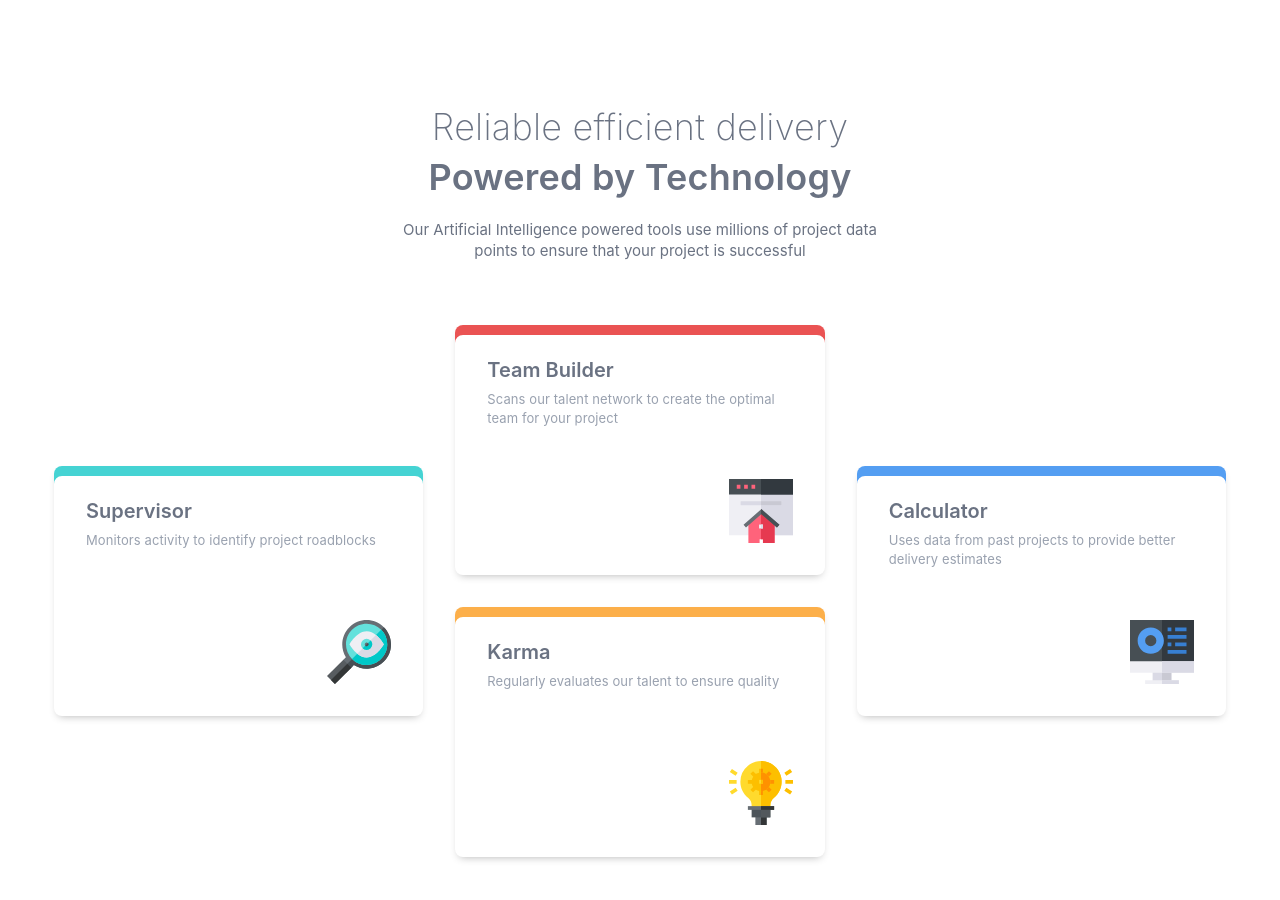
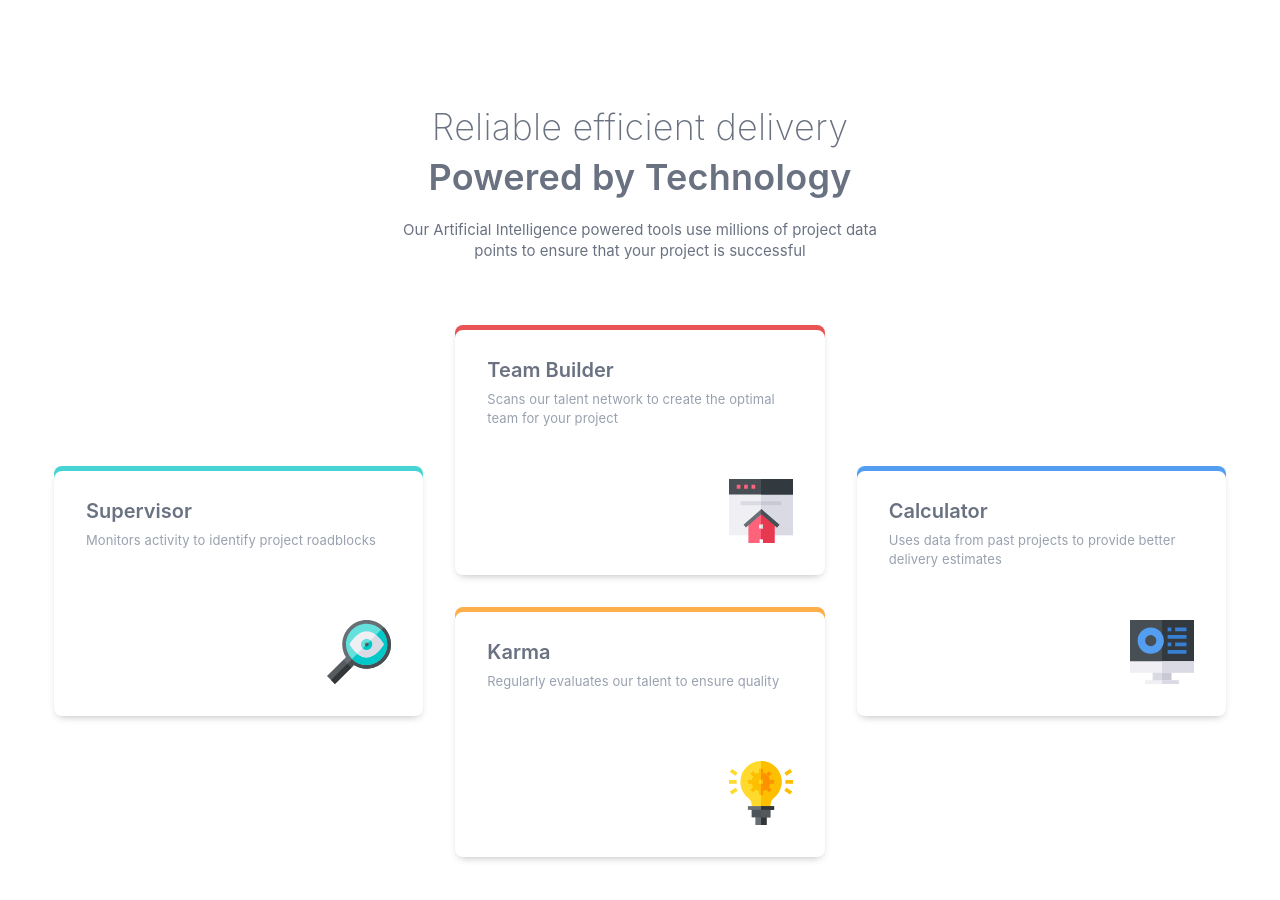
Before and after one commit to fringe4life/four-cards, a React (Vite) app: page / in a window 1280 px wide. Shown: the top 900 px of the page. Built offline with nearby package versions, Linux system fonts and the light colour scheme.

Commit message:
reduced top box shadow

```diff
--- a/src/data.ts
+++ b/src/data.ts
@@ -12,7 +12,7 @@ export default [
         id:1,
         md: [ "md:col-start-2", "md:col-span-2", 'md:row-span-full',  ],
         xl: ["xl:col-[1]", "xl:row-start-[2]", "xl:row-span-2"],
-        shadow: "shadow-[inset_0_10px_0_0_#45d3d3,0_4px_8px_-4px_#0000004d]"
+        shadow: "shadow-[inset_0_5px_0_0_#45d3d3,0_4px_8px_-4px_#0000004d]"
     },
     {
         title: 'Team Builder',
@@ -21,7 +21,7 @@ export default [
         id:2,
         md:["md:col-start-1", "md:col-span-2", "md:row-start-2", 'md:row-end-auto'],
         xl: ["xl:col-[2]", "xl:row-start-0", "xl:row-span-2"],
-        shadow: "shadow-[inset_0_10px_0_0_#ea5353,0_4px_8px_-4px_#0000004d]"
+        shadow: "shadow-[inset_0_5px_0_0_#ea5353,0_4px_8px_-4px_#0000004d]"
 
     },
     {
@@ -31,7 +31,7 @@ export default [
         id:3,
         md:[ "md:col-start-3", "md:col-span-2", "md:row-[2]",],
         xl: ["xl:col-[2]", "xl:row-start-3", "xl:row-span-2"],
-        shadow: "shadow-[inset_0_10px_0_0_#fcaf4a,0_4px_8px_-4px_#0000004d]"
+        shadow: "shadow-[inset_0_5px_0_0_#fcaf4a,0_4px_8px_-4px_#0000004d]"
     },
     {
         title: 'Calculator',
@@ -40,7 +40,7 @@ export default [
         id:4,
         md:['md:row-[3]', "md:col-start-2",  "md:col-span-2"],
         xl: ["xl:col-[3]", "xl:row-start-[2]", "xl:row-span-2"],
-        shadow: "shadow-[inset_0_10px_0_0_#549ef2,0_4px_8px_-4px_#0000004d]"
+        shadow: "shadow-[inset_0_5px_0_0_#549ef2,0_4px_8px_-4px_#0000004d]"
     },
 
 ]
```
